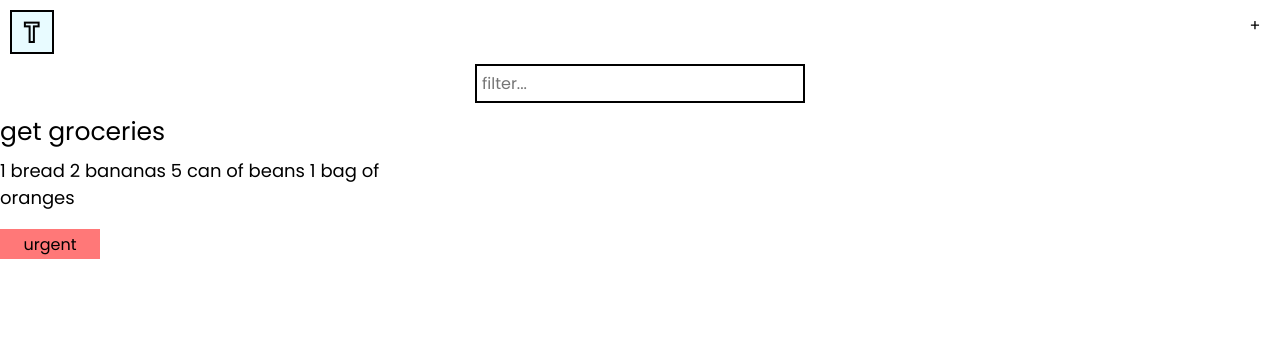
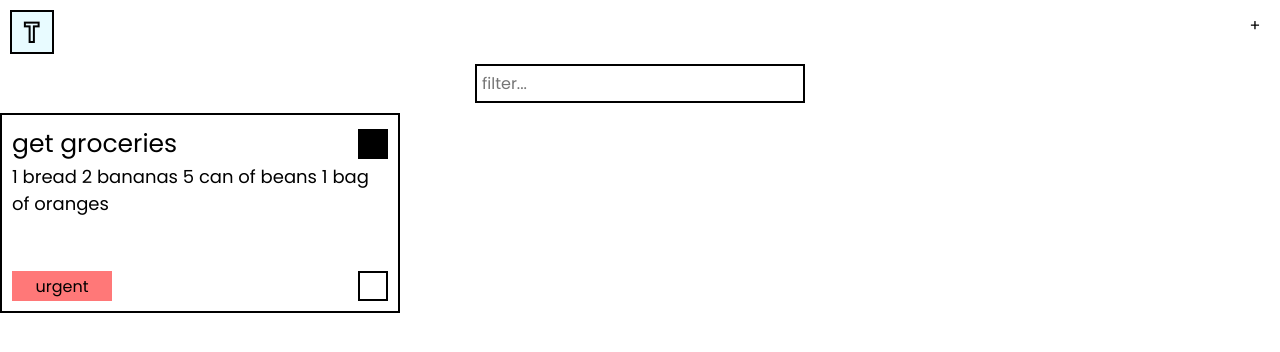
Before and after one commit to colorlessenergy/task-management, a Next.js app: page / in a window 1280 px wide. Shown: the top 352 px of the page. Built offline with nearby package versions, Linux system fonts and the light colour scheme.

Commit message:
add margin, padding, border and background color styles

```diff
--- a/styles/utilities.scss
+++ b/styles/utilities.scss
@@ -29,12 +29,23 @@
     display: none;
 }
 
+.m-0 {
+    margin-top: 0;
+    margin-right: 0;
+    margin-bottom: 0;
+    margin-left: 0;
+}
+
 .mt-1 {
     margin-top: $space-1;
 }
 
 .mr-1 {
     margin-right: $space-1;
+}
+
+.mb-auto {
+    margin-bottom: auto;
 }
 
 .mb-1 {
@@ -53,6 +64,13 @@
 .mx-1 {
     margin-right: $space-1;
     margin-left: $space-1;
+}
+
+.p-1 {
+    padding-top: $space-1;
+    padding-right: $space-1;
+    padding-bottom: $space-1;
+    padding-left: $space-1;
 }
 
 .text-2 {
@@ -84,6 +102,14 @@
     background-color: $blue;
 }
 
+.background-color-black {
+    background-color: #000000;
+}
+
+.b-1-black {
+    border: 2px solid #000000;
+}
+
 .rounded {
     border-radius: 5px;
 }
```
